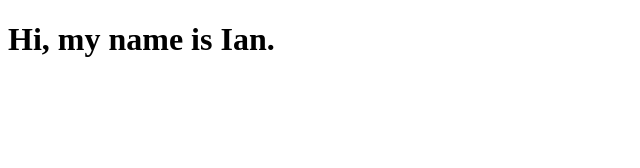
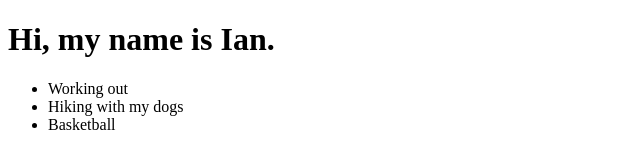
Before and after one commit to IanLi1023/hello_world, a plain HTML site: page index.html in a window 1280 px wide. Shown: the whole page, without its empty margins (0-640 px from the left). Drawn offline with Linux system fonts and the light colour scheme.

Commit message:
Added favorite hobbies

```diff
--- a/index.html
+++ b/index.html
@@ -6,5 +6,10 @@
 </head>
 <body>
     <h1>Hi, my name is Ian.</h1>
+    <ul>
+        <li>Working out</li>
+        <li>Hiking with my dogs</li>
+        <li>Basketball</li>
+    </ul>
 </body>
 </html>
```
